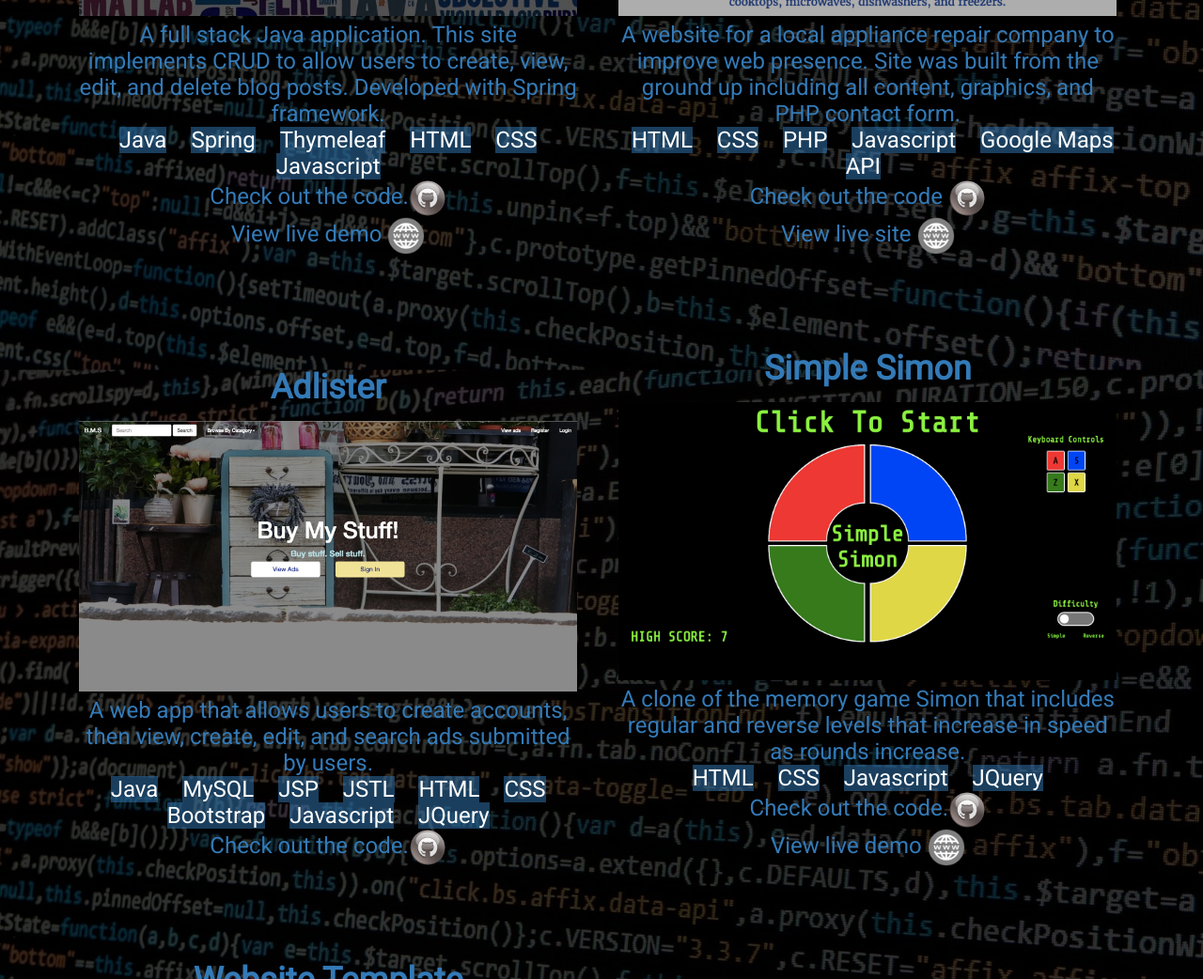
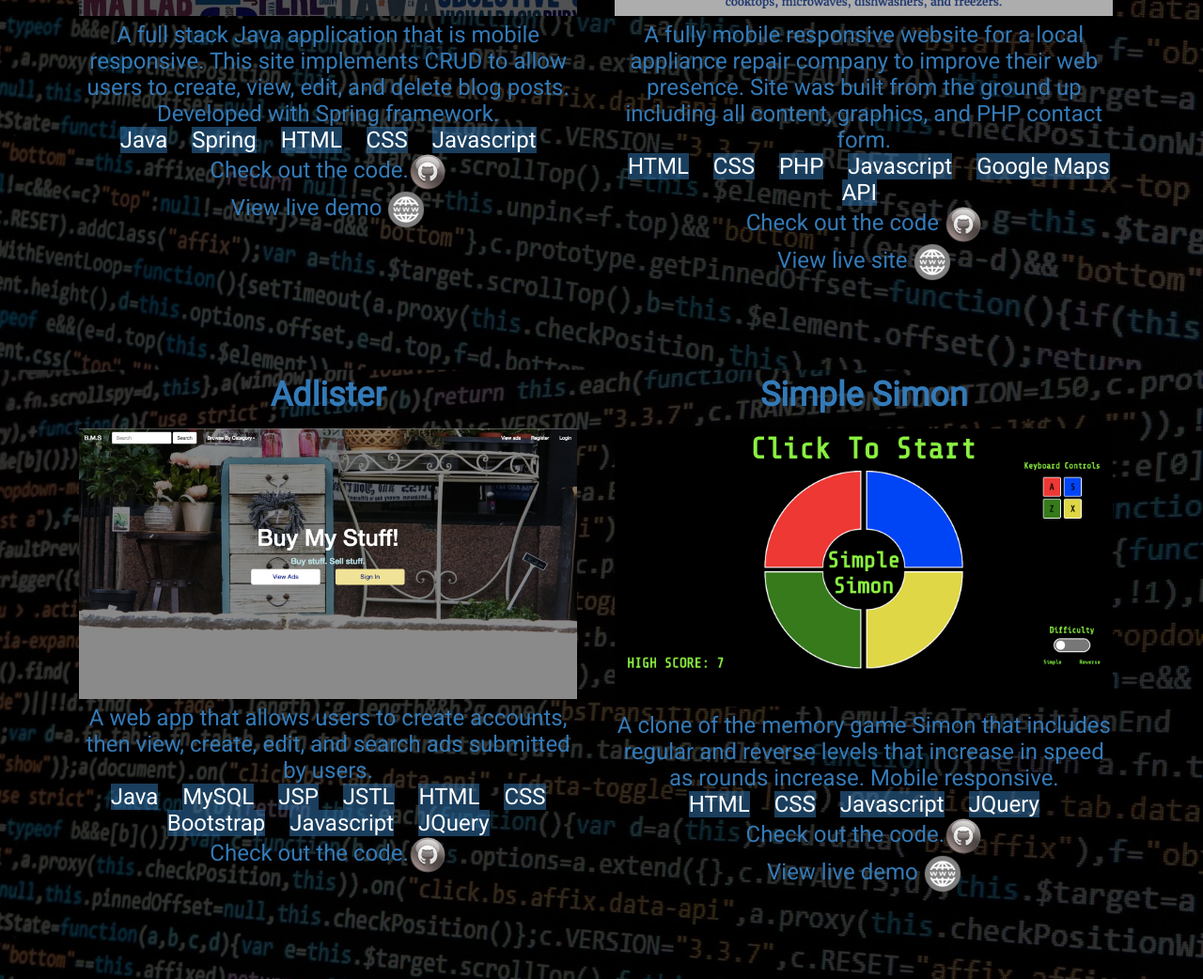
Before and after one commit to larryg727/my-site, a plain HTML site: page index.html in a window 1280 px wide. Shown: the part 2500-3542 px from the top of the page at 94% size. Drawn offline with nearby package versions, Linux system fonts and the light colour scheme.

Commit message:
made portfolio section into flex box to correct alignment issues

```diff
--- a/css/style.css
+++ b/css/style.css
@@ -420,6 +420,8 @@
     width: 90%;
     max-width: 1480px;
     margin: 0 auto;
+    display: flex;
+    flex-flow: row wrap;
 }
 
 .project {
--- a/index.html
+++ b/index.html
@@ -137,10 +137,9 @@
         <div class="project">
             <h2>Developer Blog</h2>
             <img class="slides" src="img/developerblogSS.jpg" alt="">
-            <p>A full stack Java application. This site implements CRUD to allow users to create, view, edit, and delete blog posts. Developed with Spring framework.</p>
+            <p>A full stack Java application that is mobile responsive. This site implements CRUD to allow users to create, view, edit, and delete blog posts. Developed with Spring framework.</p>
             <tags>Java</tags>
             <tags>Spring</tags>
-            <tags>Thymeleaf</tags>
             <tags>HTML</tags>
             <tags> CSS</tags>
             <tags>Javascript</tags>
@@ -153,7 +152,7 @@
     <div class="project">
         <h2>Texas Affordable Appliance</h2>
         <img class="slides" src="img/texasAffordableSS.png" alt="">
-        <p>A website for a local appliance repair company to improve web presence. Site was built from the ground up including all content, graphics, and PHP contact form. </p>
+        <p>A fully mobile responsive website for a local appliance repair company to improve their web presence. Site was built from the ground up including all content, graphics, and PHP contact form. </p>
         <tags>HTML</tags>
         <tags> CSS</tags>
         <tags>PHP</tags>
@@ -187,7 +186,7 @@
         <div class="project">
             <h2>Simple Simon</h2>
         <img class="slides" src="img/simon-screensht.png" alt="">
-            <p>A clone of the memory game Simon that includes regular and reverse levels that increase in speed as rounds increase.</p>
+            <p>A clone of the memory game Simon that includes regular and reverse levels that increase in speed as rounds increase. Mobile responsive.</p>
             <tags>HTML</tags>
             <tags> CSS</tags>
             <tags>Javascript</tags>
```
